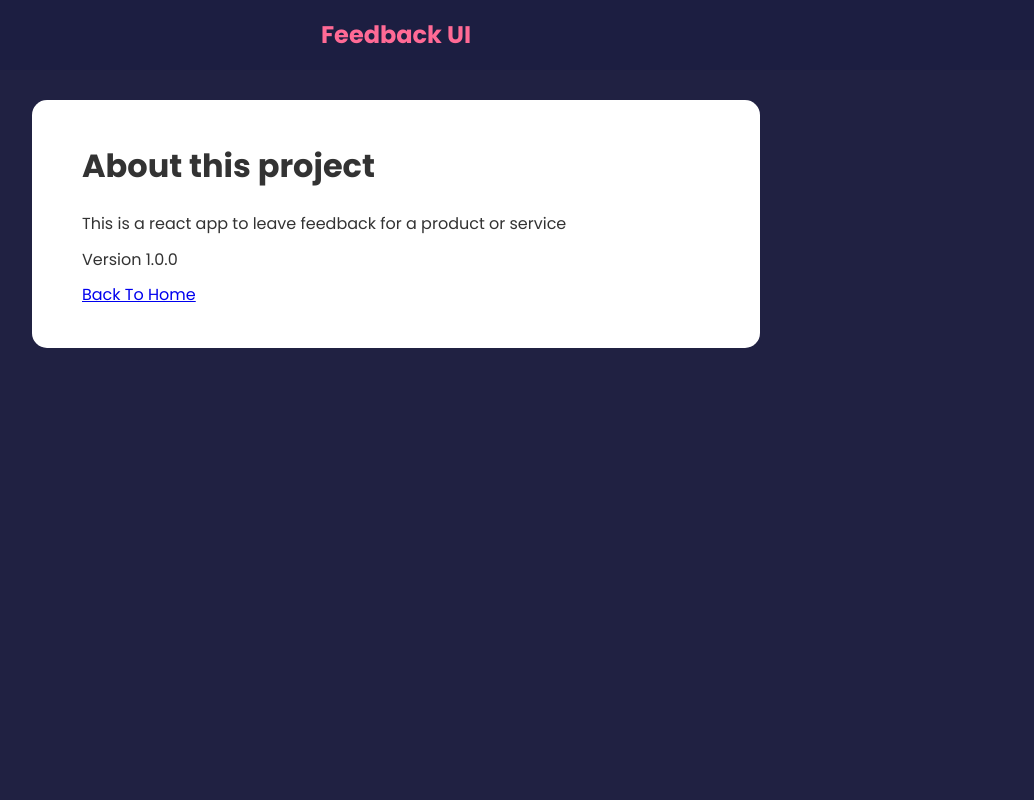
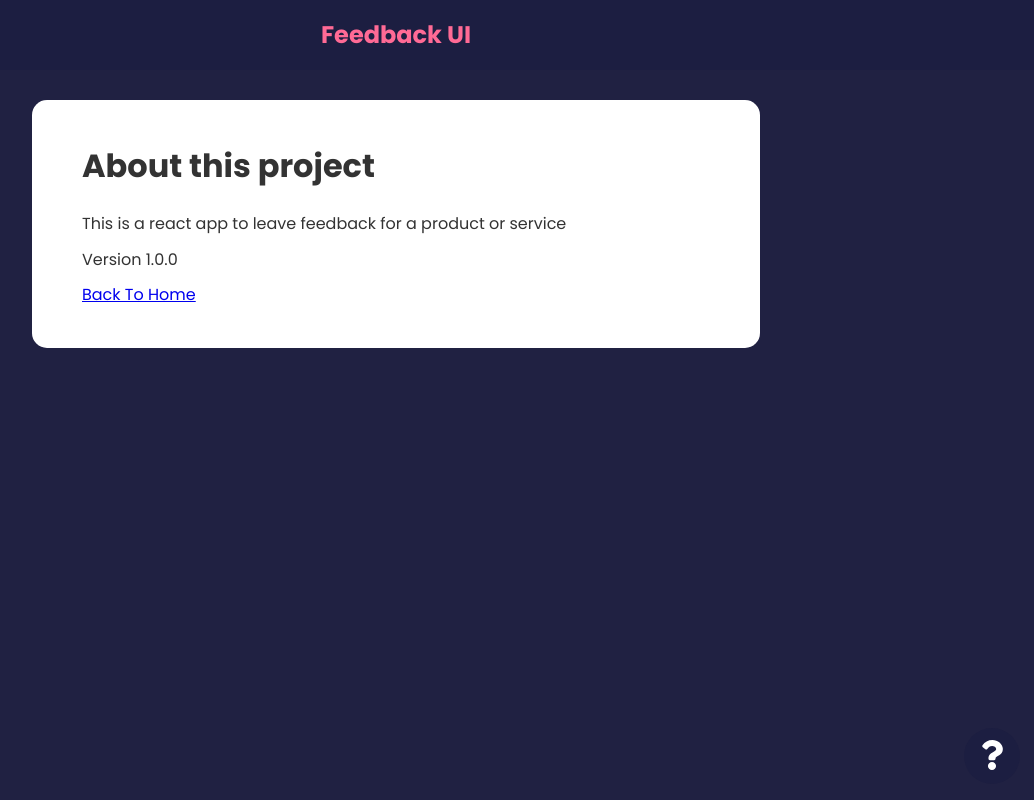
Before and after one commit to JavadMoradkhah/feedback-app, a React (Create React App) app: page /about in a window 1280 px wide. Shown: the whole page, without its empty margins (244-1278 px from the left). Built offline with nearby package versions, Linux system fonts and the light colour scheme.

Commit message:
Replacing anchors with Link component.

```diff
--- a/src/App.js
+++ b/src/App.js
@@ -7,6 +7,7 @@
 import FeedbackForm from './components/FeedbackForm';
 import FeedbackData from './data/FeedbackData';
 import AboutPage from './pages/AboutPage';
+import AboutLink from './components/AboutLink';
 import './css/index.css';
 
 function App() {
@@ -41,6 +42,7 @@
           />
           <Route path="/about" element={<AboutPage />} />
         </Routes>
+        <AboutLink />
       </div>
     </Router>
   );
--- /dev/null
+++ b/src/components/AboutLink.jsx
@@ -0,0 +1,14 @@
+import { FaQuestion } from 'react-icons/fa';
+import { Link } from 'react-router-dom';
+
+function AboutLink() {
+  return (
+    <div className="about-link">
+      <Link to="/about">
+        <FaQuestion size={30} />
+      </Link>
+    </div>
+  );
+}
+
+export default AboutLink;
--- a/src/css/index.css
+++ b/src/css/index.css
@@ -190,8 +190,17 @@
 /* FIX: Remove position: absolute to keep about icon at the bottom of the
  * document */
 .about-link {
+  width: 56px;
+  height: 56px;
+  position: fixed;
+  bottom: 1rem;
+  right: 1rem;
   display: flex;
-  justify-content: flex-end;
+  justify-content: center;
+  align-items: center;
+  line-height: 1;
+  background-color: #1c1e41;
+  border-radius: 50%;
 }
 
 /* FIX: Remove position: absolute to keep about icon at the bottom of the
--- a/src/pages/AboutPage.jsx
+++ b/src/pages/AboutPage.jsx
@@ -1,4 +1,5 @@
 import Card from '../components/shared/Card';
+import { Link } from 'react-router-dom';
 
 function AboutPage() {
   return (
@@ -7,7 +8,7 @@
         <h1>About this project</h1>
         <p>This is a react app to leave feedback for a product or service</p>
         <p>Version 1.0.0</p>
-        <a href="/">Back To Home</a>
+        <Link to="/">Back To Home</Link>
       </div>
     </Card>
   );
```
